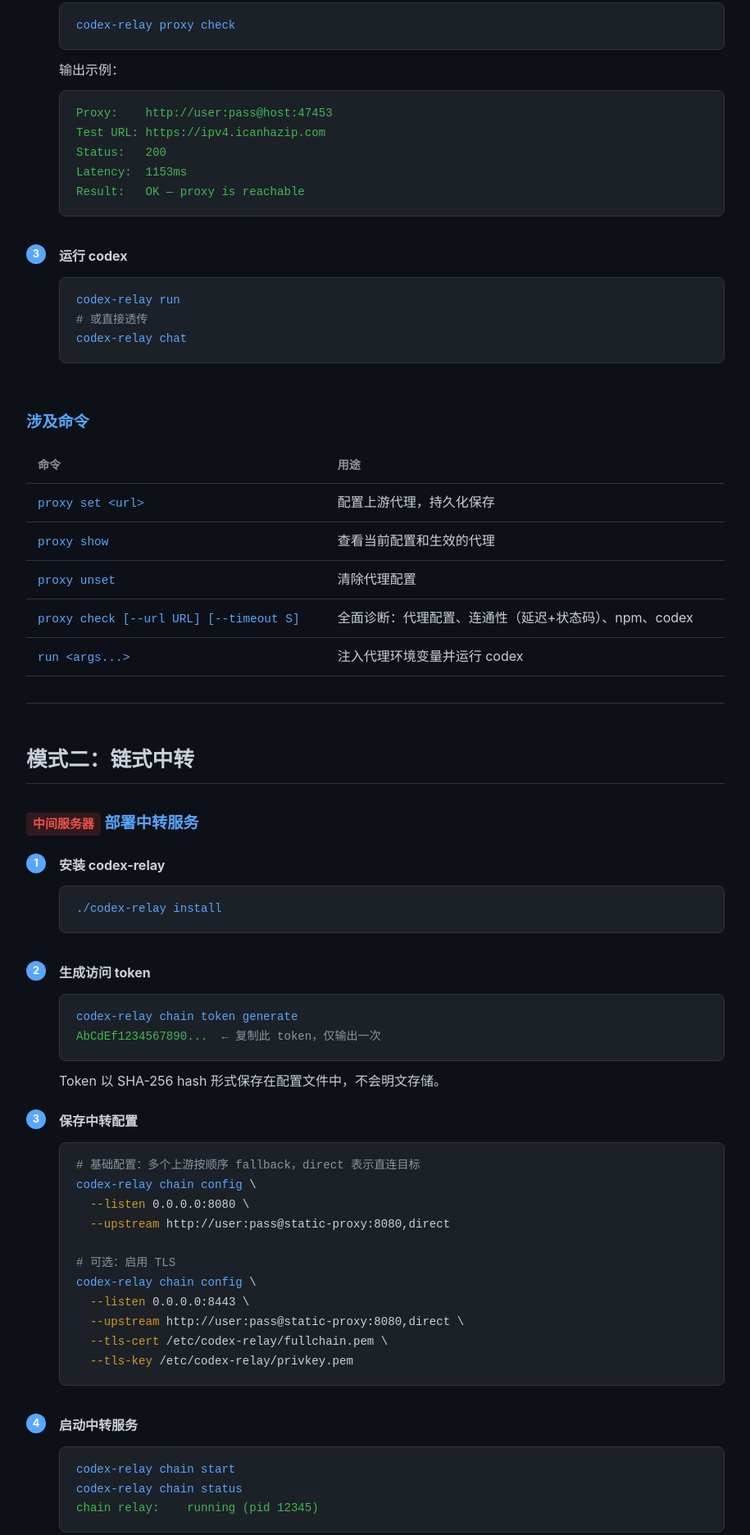
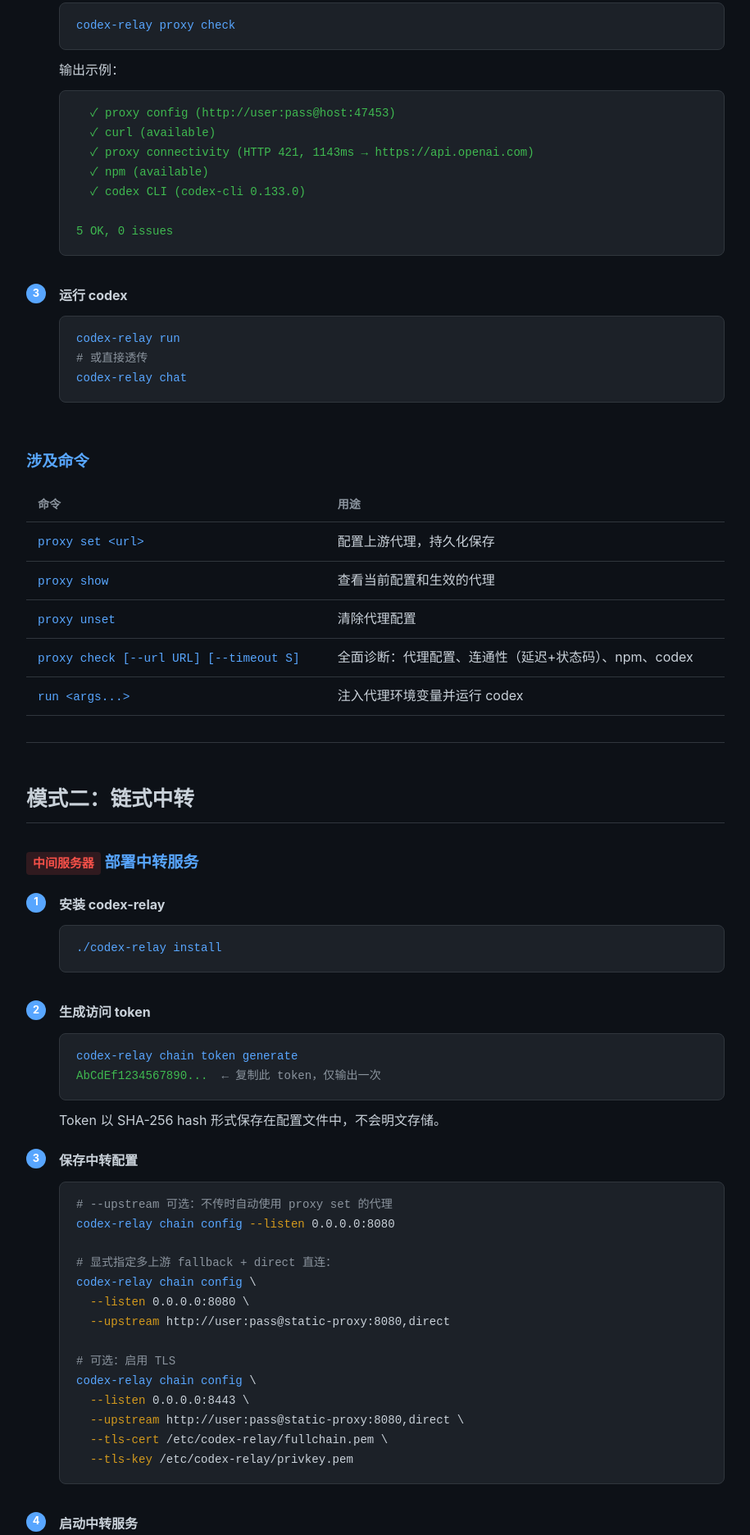
Before and after one commit to garry-x/codex-relay, a plain HTML site: page docs/guide.html in a window 1280 px wide. Shown: the part 1490-3362 px from the top of the page at 82% size, without its empty margins (182-1097 px from the left). Drawn offline with Linux system fonts and the light colour scheme.

Commit message:
Update docs: chain --upstream is optional, falls back to proxy set config
Co-Authored-By: Claude Opus 4.7 <noreply@anthropic.com>

```diff
--- a/docs/guide.html
+++ b/docs/guide.html
@@ -251,11 +251,13 @@
     <strong>验证连通性</strong>
     <pre><span class="cmd">codex-relay proxy check</span></pre>
     输出示例：
-    <pre><span class="out">Proxy:    http://user:pass@host:47453
-Test URL: https://ipv4.icanhazip.com
-Status:   200
-Latency:  1153ms
-Result:   OK — proxy is reachable</span></pre>
+    <pre><span class="out">  ✓ proxy config (http://user:pass@host:47453)
+  ✓ curl (available)
+  ✓ proxy connectivity (HTTP 421, 1143ms → https://api.openai.com)
+  ✓ npm (available)
+  ✓ codex CLI (codex-cli 0.133.0)
+
+5 OK, 0 issues</span></pre>
   </li>
   <li>
     <strong>运行 codex</strong>
@@ -296,7 +298,10 @@ Result:   OK — proxy is reachable</span></pre>
   </li>
   <li>
     <strong>保存中转配置</strong>
-    <pre><span class="c"># 基础配置：多个上游按顺序 fallback，direct 表示直连目标</span>
+    <pre><span class="c"># --upstream 可选：不传时自动使用 proxy set 的代理</span>
+<span class="cmd">codex-relay chain config</span> <span class="val">--listen</span> 0.0.0.0:8080
+
+<span class="c"># 显式指定多上游 fallback + direct 直连：</span>
 <span class="cmd">codex-relay chain config</span> \
   <span class="val">--listen</span> 0.0.0.0:8080 \
   <span class="val">--upstream</span> http://user:pass@static-proxy:8080,direct
@@ -345,7 +350,7 @@ Result:   OK — proxy is reachable</span></pre>
 
 <table>
   <tr><th>命令</th><th>用途</th></tr>
-  <tr><td><code>chain config --listen --upstream</code></td><td>保存中转配置</td></tr>
+  <tr><td><code>chain config --listen [--upstream]</code></td><td>保存中转配置（--upstream 可选，复用 proxy set）</td></tr>
   <tr><td><code>chain token generate</code></td><td>生成 token，hash 写入配置</td></tr>
   <tr><td><code>chain token show / unset</code></td><td>查看 / 清除 token</td></tr>
   <tr><td><code>chain start / stop / restart</code></td><td>管理后台守护进程</td></tr>
```
Also changed, not shown: docs/architecture.md (+2 -2 lines), README.md.
